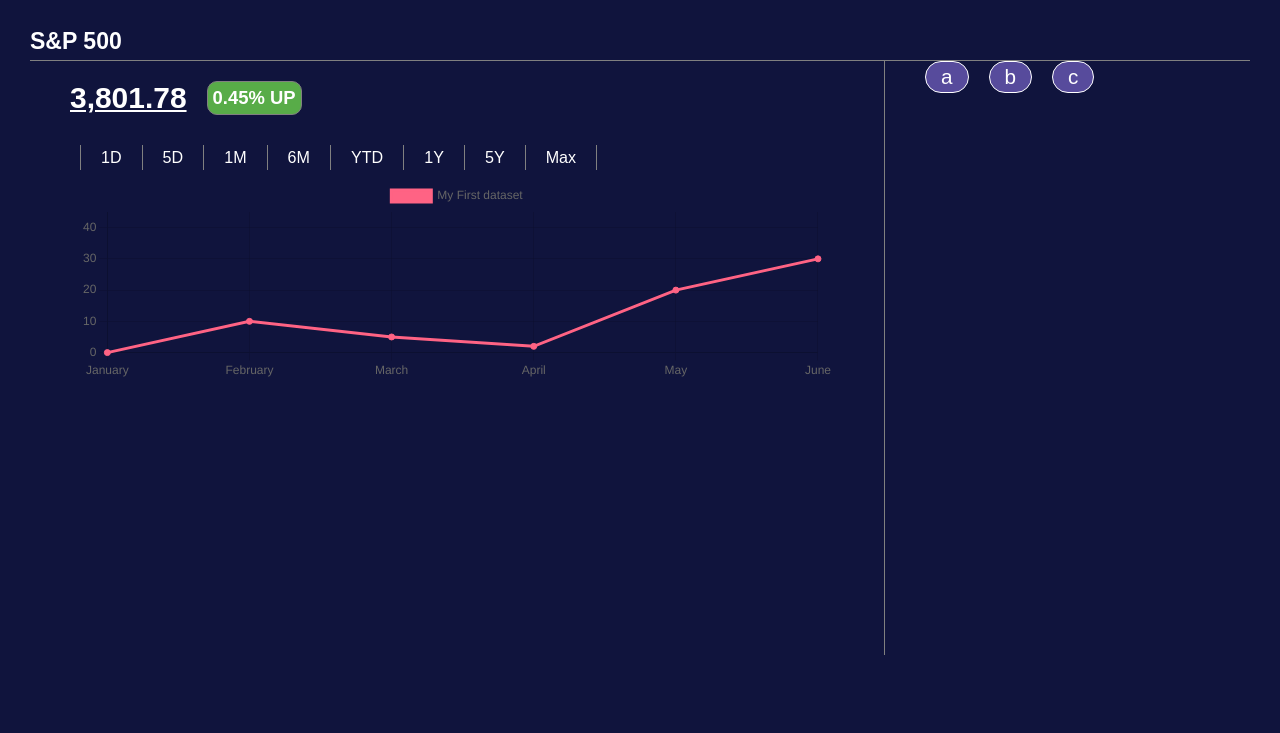
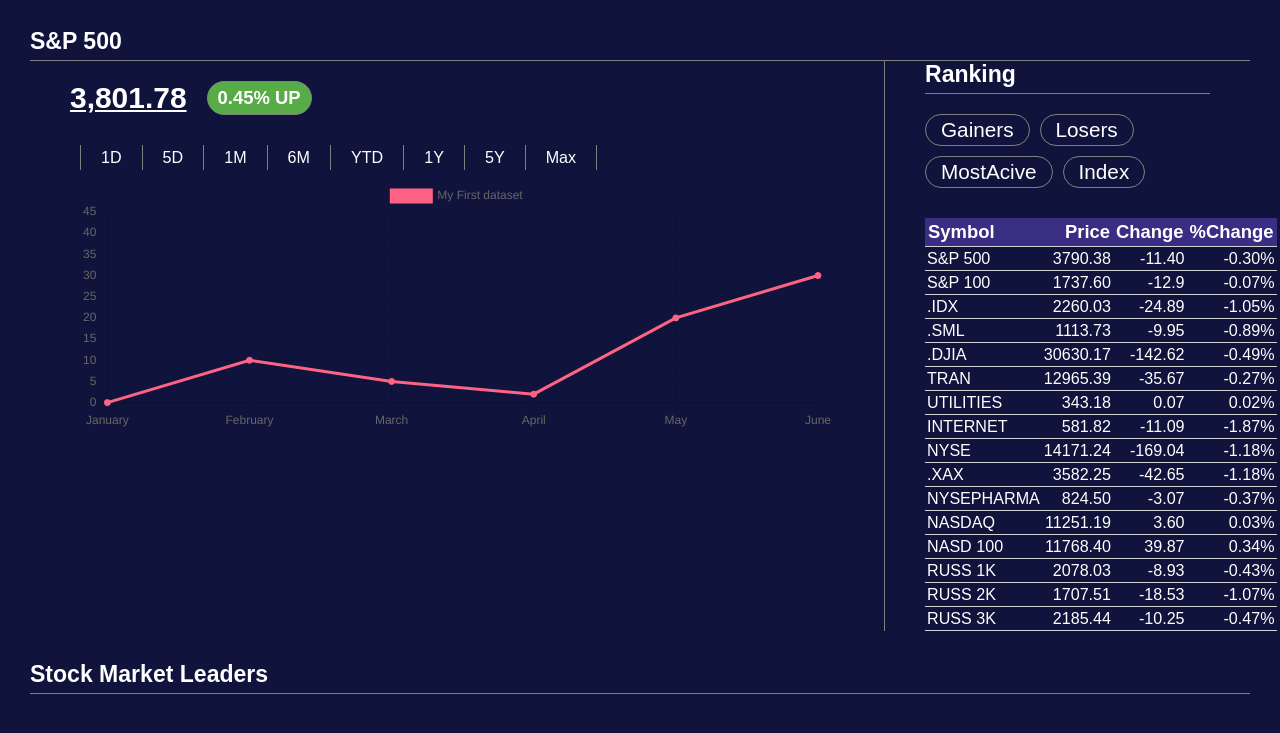
Before and after one commit to mtsalt/StockVisualizer, a plain HTML site: page index.html in a window 1280 px wide. Shown: the part 67-800 px from the top of the page. Drawn offline with nearby package versions, Linux system fonts and the light colour scheme.

Commit message:
add ranking table sample

```diff
--- a/index.html
+++ b/index.html
@@ -26,6 +26,7 @@
         </div>
     </header>
     <main>
+      <div id="chart">
         <div id="chart-title">S&P 500</div>
         <div id="left-area">
           <div id="info-area">
@@ -45,18 +46,141 @@
                 <li>Max</li>
               </ul>
             </div>
-          <canvas id="myChart" height="80vh"></canvas>
+            <canvas id="myChart" height="100px"></canvas>
             <div id="stock-chart"></div>
           </div>
         </div>
         <div id="right-area">
+          <!-- <div class="selecter">
+            <ul>
+              <li>Gainers</li>
+              <li>Losers</li>
+              <li>MostAcive</li>
+              <li>Index</li>
+            </ul>
+          </div> -->
+          <div id="ranking-table">
+            <div id="chart-title">Ranking</div>
             <div class="selecter">
               <ul>
-            <li>a</li>
-            <li>b</li>
-            <li>c</li>
+                <li>Gainers</li>
+                <li>Losers</li>
+                <li>MostAcive</li>
+                <li>Index</li>
               </ul>
             </div>
+            <table border="1">
+              <tr>
+                <th class="align-left">Symbol</th>
+                <th class="align-right">Price</th>
+                <th class="align-right">Change</th>
+                <th class="align-right">%Change</th>
+              </tr>
+              <tr id="brand1">
+                <td>S&P 500</td>
+                <td class="align-right">3790.38</td>
+                <td class="align-right">-11.40</td>
+                <td class="align-right">-0.30%</td>
+              </tr>
+              <tr>
+                <td>S&P 100</td>
+                <td class="align-right">1737.60</td>
+                <td class="align-right">-12.9</td>
+                <td class="align-right">-0.07%</td>
+              </tr>
+              <tr>
+                <td>.IDX</td>
+                <td class="align-right">2260.03</td>
+                <td class="align-right">-24.89</td>
+                <td class="align-right">-1.05%</td>
+              </tr>
+              <tr>
+                <td>.SML</td>
+                <td class="align-right">1113.73</td>
+                <td class="align-right">-9.95</td>
+                <td class="align-right">-0.89%</td>
+              </tr>
+              <tr>
+                <td>.DJIA</td>
+                <td class="align-right">30630.17</td>
+                <td class="align-right">-142.62</td>
+                <td class="align-right">-0.49%</td>
+              </tr>
+              <tr>
+                <td>TRAN</td>
+                <td class="align-right">12965.39</td>
+                <td class="align-right">-35.67</td>
+                <td class="align-right">-0.27%</td>
+              </tr>
+              <tr>
+                <td>UTILITIES</td>
+                <td class="align-right">343.18</td>
+                <td class="align-right">0.07</td>
+                <td class="align-right">0.02%</td>
+              </tr>
+              <tr>
+                <td>INTERNET</td>
+                <td class="align-right">581.82</td>
+                <td class="align-right">-11.09</td>
+                <td class="align-right">-1.87%</td>
+              </tr>
+              <tr>
+                <td>NYSE</td>
+                <td class="align-right">14171.24</td>
+                <td class="align-right">-169.04</td>
+                <td class="align-right">-1.18%</td>
+              </tr>
+              <tr>
+                <td>.XAX</td>
+                <td class="align-right">3582.25</td>
+                <td class="align-right">-42.65</td>
+                <td class="align-right">-1.18%</td>
+              </tr>
+              <tr>
+                <td>NYSEPHARMA</td>
+                <td class="align-right">824.50</td>
+                <td class="align-right">-3.07</td>
+                <td class="align-right">-0.37%</td>
+              </tr>
+              <tr>
+                <td>NASDAQ</td>
+                <td class="align-right">11251.19</td>
+                <td class="align-right">3.60</td>
+                <td class="align-right">0.03%</td>
+              </tr>
+              <tr>
+                <td>NASD 100</td>
+                <td class="align-right">11768.40</td>
+                <td class="align-right">39.87</td>
+                <td class="align-right">0.34%</td>
+              </tr>
+              <tr>
+                <td>RUSS 1K</td>
+                <td class="align-right">2078.03</td>
+                <td class="align-right">-8.93</td>
+                <td class="align-right">-0.43%</td>
+              </tr>
+              <tr>
+                <td>RUSS 2K</td>
+                <td class="align-right">1707.51</td>
+                <td class="align-right">-18.53</td>
+                <td class="align-right">-1.07%</td>
+              </tr>
+              <tr>
+                <td>RUSS 3K</td>
+                <td class="align-right">2185.44</td>
+                <td class="align-right">-10.25</td>
+                <td class="align-right">-0.47%</td>
+              </tr>
+            </table>
+          </div>
+        </div>
+      </div>
+
+      <div class="space"></div>
+
+      <div id="list">
+        <div id="list-title">Stock Market Leaders</div>
       </div>
     </main>
     <!-- <footer>
--- a/static/css/main.css
+++ b/static/css/main.css
@@ -1,10 +1,11 @@
 html, body {
     margin: 0;
     padding: 0;
+
     font: 1.2em "Fira Sans", sans-serif;
-    /* background-color: rgb(63, 46, 156); */
     background-color: rgb(16, 20, 61);
     color: white;
+    user-select: none;
 }
 
 header {
@@ -47,9 +48,17 @@
 }
 
 main {
-    display: grid;
+    /* display: grid; */
     padding: 30px;
 
+    /* grid-template:
+        "chart-title chart-title" auto
+        "left-area right-area" auto /
+        70% 30%; */
+}
+
+#chart {
+    display: grid;
     grid-template:
         "chart-title chart-title" auto
         "left-area right-area" auto /
@@ -73,10 +82,10 @@
 
 #updown {
     border: solid 1px gray;
-    border-radius: 10px;
+    border-radius: 20px;
     font-size: 80%;
     font-weight: bold;
-    padding: 5px;
+    padding: 5px 10px;
     margin-left: 20px;
     background-color: rgb(88, 172, 72);
 }
@@ -99,23 +108,36 @@
 
 #chart-area {
     padding: 20px 50px;
-    height: 500px;
+    height: auto;
 }
 
+.selecter {
+    padding: 20px 0;
+    /* height: auto; */
+    display: inline-flex;
+}
 .selecter ul {
-    display: flex;
+    /* display: flex; */
     margin: 0;
+    padding: 0;
 }
 
 .selecter li {
+    float: left;
+    cursor: pointer;
     text-align: center;
     font-size: 90%;
-    border: solid 1px white;
+    border: solid 1px gray;
     border-radius: 20px;
     padding: 3px 15px;
-    margin-right: 20px;
+    margin-right: 10px;
+    margin-bottom: 10px;
     list-style: none;
-    background-color: rgb(87, 75, 156);
+}
+
+.selecter li:hover {
+    color: yellow;
+    background-color: rgb(121, 114, 160);
 }
 
 #range-selecter ul {
@@ -150,3 +172,59 @@
     background-color: rgb(12, 72, 163);
     padding: 10px;
 }
+
+.space {
+    width: 100%;
+    height: 30px;
+}
+
+#list-title {
+    border-bottom: solid 1px gray;
+    padding-bottom: 5px;
+    font-weight: bold;
+}
+
+#ranking-table {
+    padding: 0 40px;
+}
+
+table, td, th {
+    border: none;
+    border-bottom: 1px solid lightgray;
+}
+
+tr:hover {
+    background-color: rgb(121, 114, 160);
+    cursor: pointer;
+    color: yellow;
+}
+
+th {
+    font-size: 80%;
+    background-color: rgb(57, 46, 131);
+    padding: 3px;
+}
+
+td {
+    font-size: 70%;
+    padding: 2px;
+}
+
+table {
+    border-collapse: collapse;
+}
+
+.align-left {
+    text-align: left;
+}
+
+.align-right {
+    text-align: right;
+}
+
+#ranking-table table {
+    overflow-y: scroll;
+    overflow-x: scroll;
+    width: 100%;
+
+}
```
Lines whose indentation alone changed are shown as unchanged.
